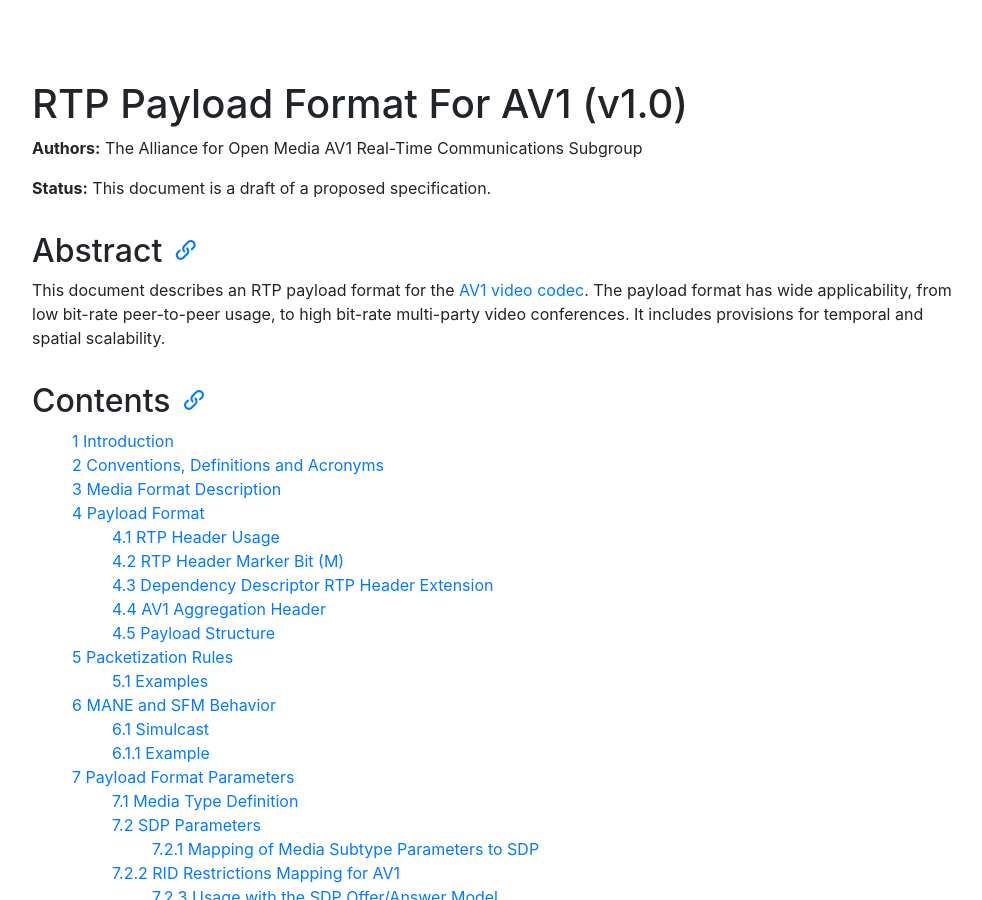
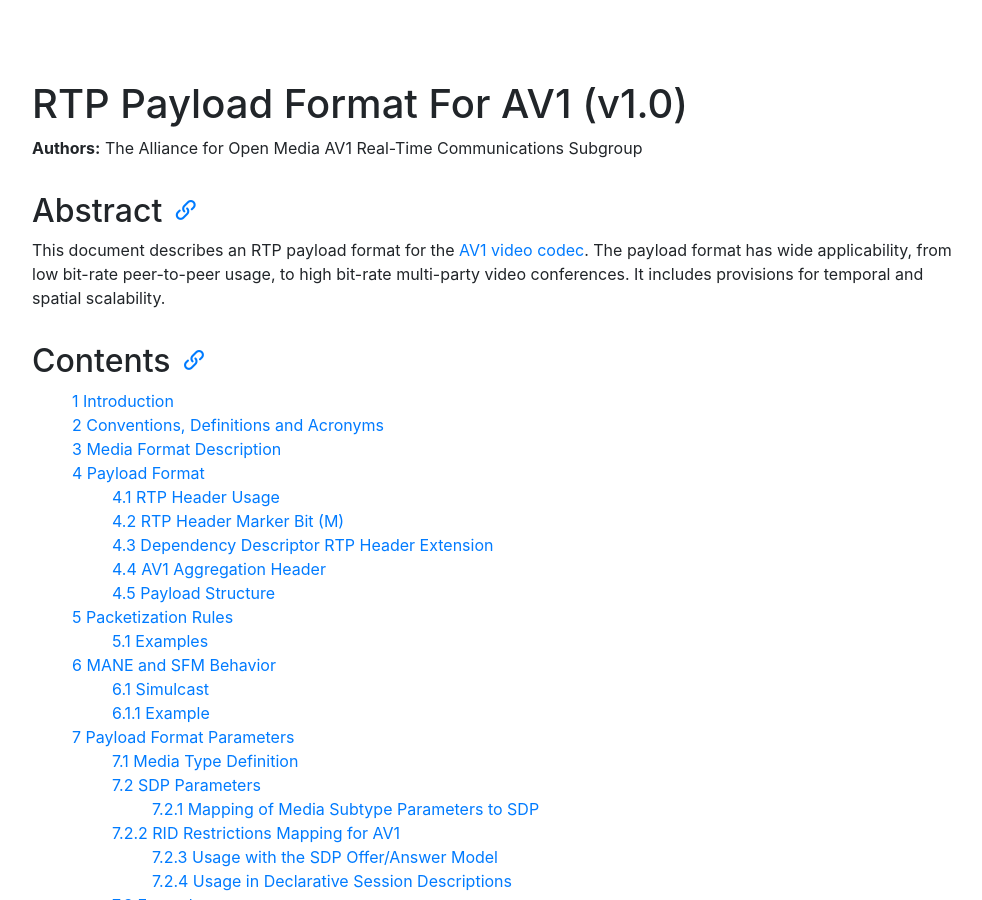
Before and after one commit to AOMediaCodec/av1-rtp-spec, a Jekyll site: the page built from index.md, in a window 1280 px wide and 900 px high. Shown: the whole window, without its empty margins (53-1035 px from the left). Built offline with Jekyll 4.4.1, drawn with Linux system fonts in a browser that asks for light colours; nearby versions of some CDN libraries.

Commit message:
Remote draft status
Since the specification has been finalized, it is no longer a draft.

Fix for #231

```diff
--- a/av1-rtp-spec.md
+++ b/av1-rtp-spec.md
@@ -4,8 +4,6 @@
 {:.no_toc }
 
 **Authors:** The Alliance for Open Media AV1 Real-Time Communications Subgroup
-
-**Status:** This document is a draft of a proposed specification.
 
 ## Abstract
 {:.no_toc }
```
